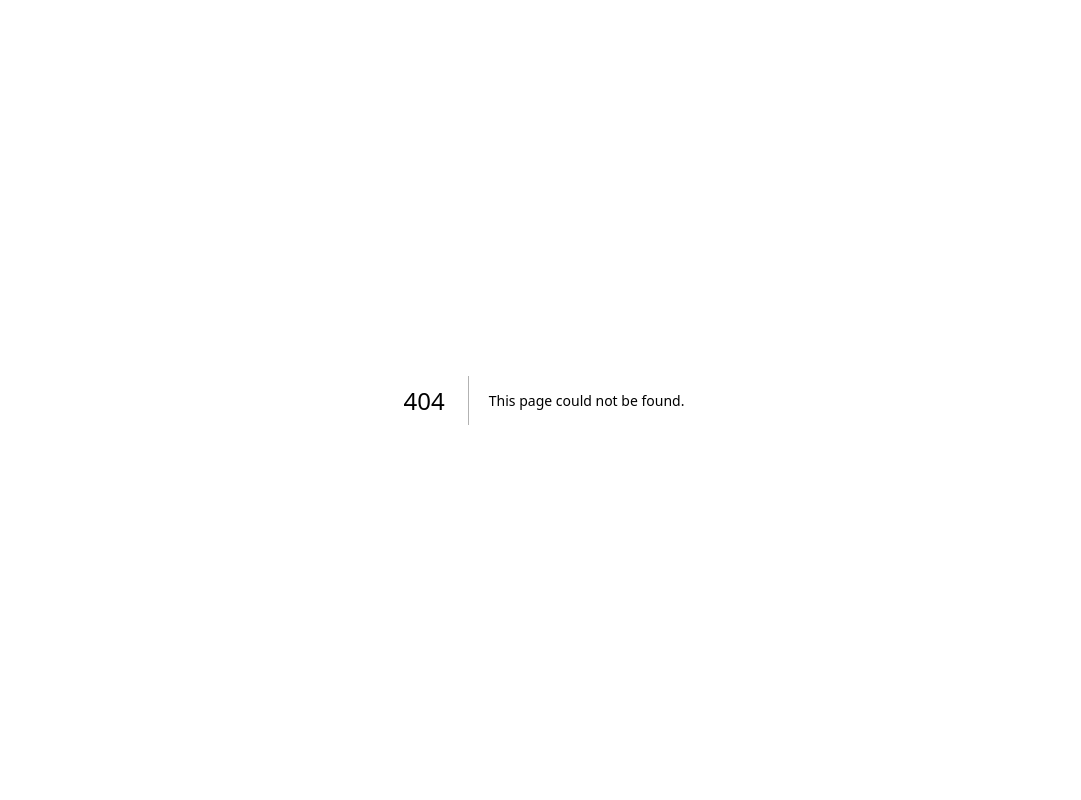
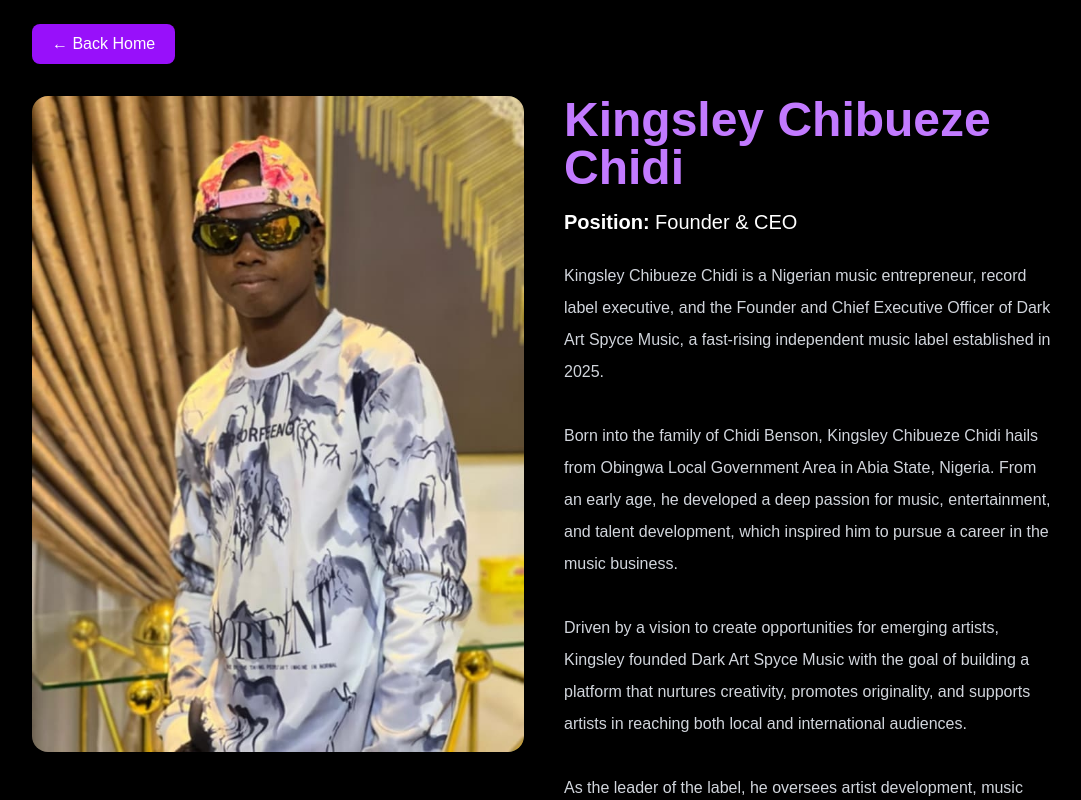
Before and after one commit to darkartspyce/darkartspyce-website, a Next.js app: page /staff/kingsley-chibueze-chidi in a window 1280 px wide. Before the commit this address had no page. Shown: the top 800 px of the page, without its empty margins (96-1177 px from the left). Built offline with nearby package versions, Linux system fonts and the light colour scheme.

Commit message:
Added staff profiles

```diff
--- /dev/null
+++ b/app/data/staff.ts
@@ -0,0 +1,85 @@
+export const staff = {
+  "kingsley-chibueze-chidi": {
+    name: "Kingsley Chibueze Chidi",
+    role: "Founder & CEO",
+    image: "/staff/kingsley.jpg",
+    bio: `Kingsley Chibueze Chidi is a Nigerian music entrepreneur, record label executive, and the Founder and Chief Executive Officer of Dark Art Spyce Music, a fast-rising independent music label established in 2025.
+
+Born into the family of Chidi Benson, Kingsley Chibueze Chidi hails from Obingwa Local Government Area in Abia State, Nigeria. From an early age, he developed a deep passion for music, entertainment, and talent development, which inspired him to pursue a career in the music business.
+
+Driven by a vision to create opportunities for emerging artists, Kingsley founded Dark Art Spyce Music with the goal of building a platform that nurtures creativity, promotes originality, and supports artists in reaching both local and international audiences.
+
+As the leader of the label, he oversees artist development, music distribution, branding, marketing, and business operations. His commitment to excellence and innovation has helped position Dark Art Spyce Music as one of Africa's promising emerging music labels.
+
+Under his leadership, the label has signed and developed talented artists including OLY DASINGER, YUNGG DADDY, VIBEZ-KING, and BLACK D C. Through strategic artist development and consistent music releases, he continues to build a strong foundation for the label's future growth.
+
+Kingsley Chibueze Chidi is known for his dedication to empowering artists, promoting African music, and creating a lasting impact within the entertainment industry. His vision is to establish Dark Art Spyce Music as one of the leading music labels in Africa and a recognized force in the global music market.
+
+Founder & Chief Executive Officer (CEO)
+Dark Art Spyce Music
+Established 2025`,
+spotify: "",
+  apple: "",
+  whatsapp: ""
+  },
+
+  "ricch-cord": {
+    name: "Ricch Cord",
+    role: "Music Producer & Social Media Manager",
+    image: "/staff/ricchcord.jpg",
+    bio: `Emmanuel Obi Stephen, professionally known as Ricch Cord, is a Nigerian music producer, creative executive, and social media manager associated with Dark Art Spyce Music.
+
+Originally from Cross River State, Nigeria, and currently residing in Lagos State, Ricch Cord has established himself as a versatile creative professional with a passion for music production, digital branding, and artist development. His dedication to creativity and innovation has made him an important part of the growth and development of Dark Art Spyce Music.
+
+As the official Music Producer of the label, Ricch Cord is responsible for producing, arranging, and developing high-quality musical projects that reflect the vision and sound of Dark Art Spyce Music. His production style combines modern African sounds with contemporary global influences, helping artists create music that connects with diverse audiences.
+
+In addition to his production responsibilities, Ricch Cord serves as the Social Media Manager for the label, overseeing content creation, audience engagement, digital marketing strategies, and the management of the label's online presence. His expertise in digital promotion helps ensure that Dark Art Spyce Music and its artists maintain a strong and growing connection with fans worldwide.
+
+Known for his creativity, professionalism, and commitment to excellence, Ricch Cord continues to play a key role in the development of the label and its artists. Through his contributions as both a producer and social media manager, he remains dedicated to helping Dark Art Spyce Music achieve its vision of becoming one of Africa's leading music labels.
+
+Name: Emmanuel Obi Stephen
+
+Professional Name: Ricch Cord
+
+Position: Music Producer & Social Media Manager
+
+State of Origin: Cross River State, Nigeria
+
+State of Residence: Lagos State, Nigeria`,
+spotify: "https://open.spotify.com/artist/0KbqFSO17iR8gxkqayMfsn",
+  apple: "https://music.apple.com/ng/artist/ricch-cord/1778453755",
+  whatsapp: ""
+  },
+
+  "kiv": {
+    name: "KIV",
+    role: "Music Producer & Senior Staff",
+    image: "/staff/kiv.jpg",
+    bio: `ADO SAMSON OLUWAJUWON, professionally known as KIV, is a Nigerian music producer, sound engineer, and senior staff member of Dark Art Spyce Music.
+
+Originally from Oyo State, Nigeria, and currently residing in Lagos State, KIV has built a reputation for his creativity, technical expertise, and dedication to music production. His passion for music and commitment to excellence have made him a valuable contributor to the growth and development of artists and projects under the label.
+
+As an official Music Producer for Dark Art Spyce Music, KIV is responsible for producing, arranging, recording, and helping shape the sound of the label's musical releases. His production style blends modern African sounds with contemporary global influences, creating records that are both authentic and commercially appealing.
+
+In addition to his production role, KIV serves as one of the senior staff members of Dark Art Spyce Music, contributing to artist development, creative direction, studio operations, and overall label growth. His experience and leadership help ensure that the label maintains high standards in music production and professional development.
+
+Known for his professionalism, innovation, and collaborative approach, KIV continues to play an important role in strengthening the label's creative vision and expanding its presence within the African music industry.
+
+Name: ADO SAMSON OLUWAJUWON
+
+Professional Name: KIV
+
+Position: Music Producer & Senior Staff Member
+
+State of Origin: Oyo State, Nigeria
+
+State of Residence: Lagos State, Nigeria
+
+Affiliation: Dark Art Spyce Music
+
+Status: Official Producer & Senior Staff`,
+spotify: "",
+  apple: "",
+  whatsapp: "https://wa.me/2349115069224"
+  }
+};
--- a/app/page.tsx
+++ b/app/page.tsx
@@ -193,10 +193,17 @@ Established 2025.`}
 
         <div className="grid md:grid-cols-3 gap-8">
           {staff.map((member) => (
-            <div
-              key={member.name}
-              className="bg-zinc-900 rounded-2xl overflow-hidden"
-            >
+              <Link
+  key={member.name}
+  href={
+    member.name === "Kingsley Chibueze Chidi"
+      ? "/staff/kingsley-chibueze-chidi"
+      : member.name === "Ricch Cord"
+      ? "/staff/ricch-cord"
+      : "/staff/kiv"
+  }
+  className="bg-zinc-900 rounded-2xl overflow-hidden block hover:scale-105 transition"
+>
               <Image
                 src={member.image}
                 alt={member.name}
@@ -214,7 +221,7 @@ Established 2025.`}
                   {member.role}
                 </p>
               </div>
-            </div>
+            </Link>
           ))}
         </div>
       </section>
--- /dev/null
+++ b/app/staff/[slug]/page.tsx
@@ -0,0 +1,95 @@
+import Image from "next/image";
+import Link from "next/link";
+import { staff } from "../../data/staff";
+
+export default async function StaffPage({
+  params,
+}: {
+  params: Promise<{ slug: string }>;
+}) {
+  const { slug } = await params;
+
+  const member = staff[slug as keyof typeof staff];
+
+  if (!member) {
+    return (
+      <main className="min-h-screen bg-black text-white flex items-center justify-center">
+        <h1 className="text-4xl">Staff Member Not Found</h1>
+      </main>
+    );
+  }
+
+  return (
+    <main className="min-h-screen bg-black text-white p-6">
+      <div className="max-w-5xl mx-auto">
+
+        <Link
+          href="/"
+          className="inline-block mb-8 bg-purple-600 px-5 py-2 rounded-lg"
+        >
+          ← Back Home
+        </Link>
+
+        <div className="grid md:grid-cols-2 gap-10 items-start">
+
+          <Image
+            src={member.image}
+            alt={member.name}
+            width={600}
+            height={600}
+            className="rounded-2xl w-full object-cover"
+          />
+
+          <div>
+            <h1 className="text-5xl font-bold text-purple-400">
+              {member.name}
+            </h1>
+
+            <p className="mt-4 text-xl">
+              <strong>Position:</strong> {member.role}
+            </p>
+
+            <p className="mt-6 text-gray-300 leading-8 whitespace-pre-line">
+              {member.bio}
+            </p>
+
+            <div className="flex flex-wrap gap-4 mt-8">
+
+              {member.spotify && (
+                <a
+                  href={member.spotify}
+                  target="_blank"
+                  className="bg-green-600 px-4 py-2 rounded-lg"
+                >
+                  Spotify
+                </a>
+              )}
+
+              {member.apple && (
+                <a
+                  href={member.apple}
+                  target="_blank"
+                  className="bg-zinc-700 px-4 py-2 rounded-lg"
+                >
+                  Apple Music
+                </a>
+              )}
+
+              {member.whatsapp && (
+                <a
+                  href={member.whatsapp}
+                  target="_blank"
+                  className="bg-green-500 px-4 py-2 rounded-lg"
+                >
+                  WhatsApp
+                </a>
+              )}
+
+            </div>
+          </div>
+
+        </div>
+      </div>
+    </main>
+  );
+}
```
